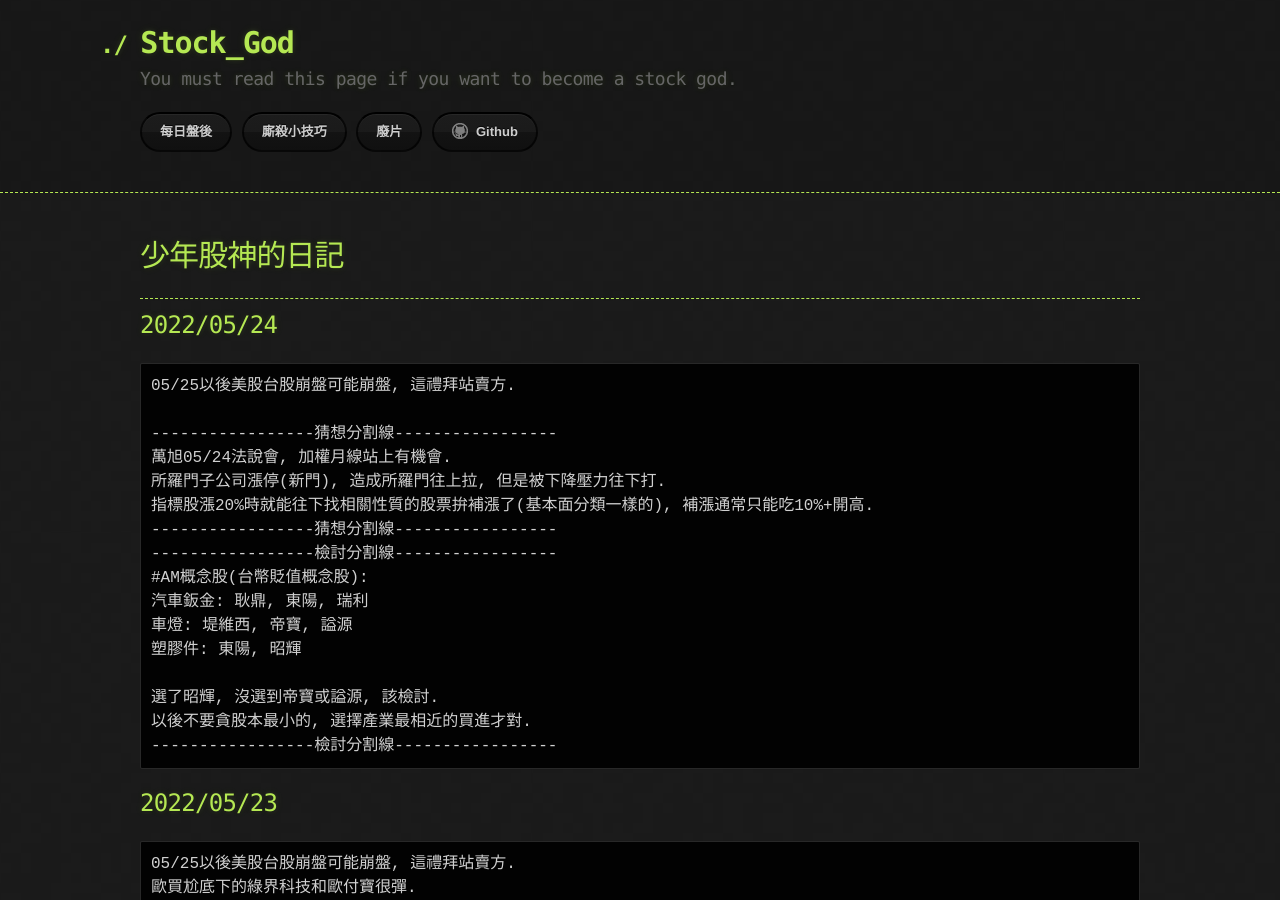
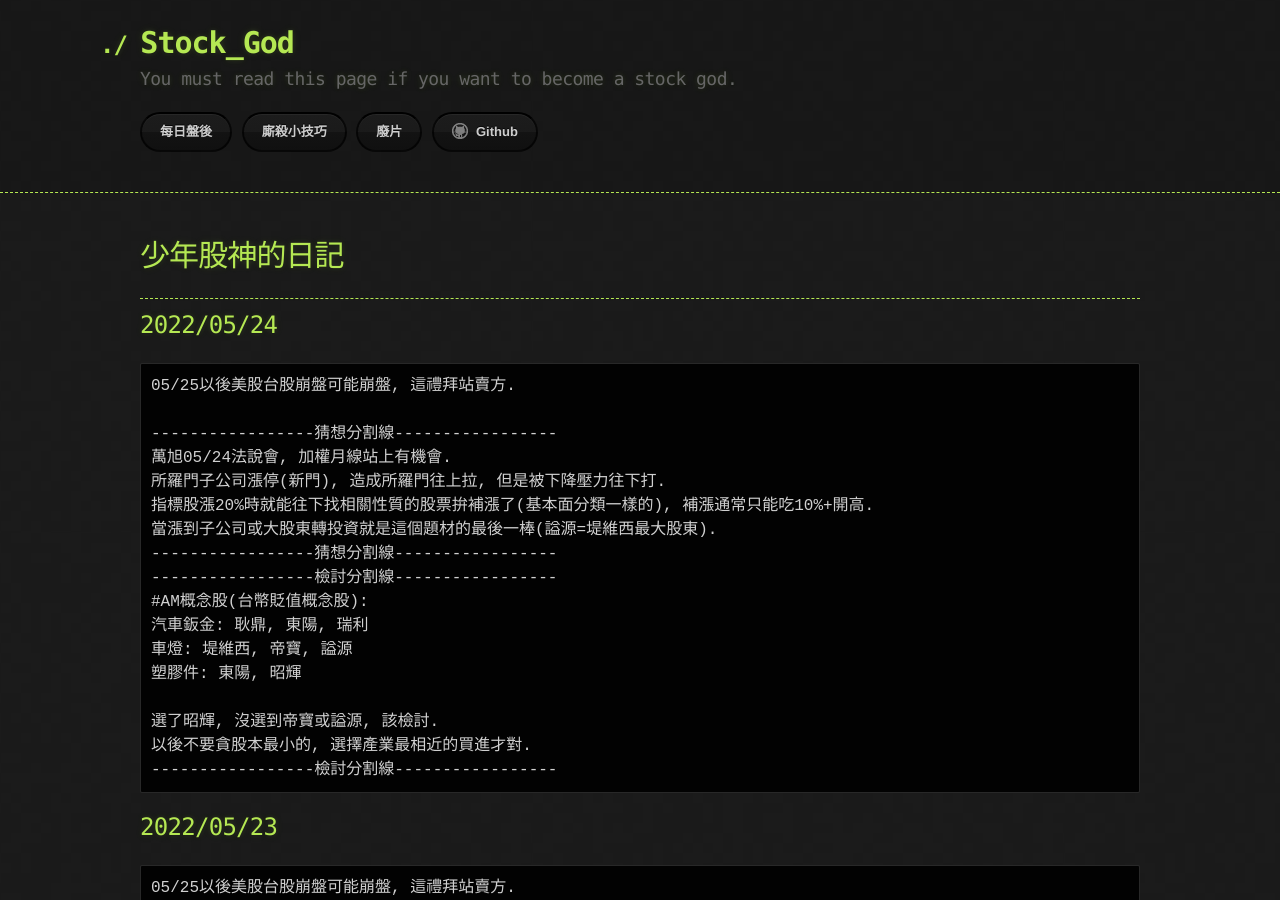
Before and after one commit to lepg5487/Stock_God, a Jekyll site: the page built from index.md, in a window 1280 px wide and 900 px high. Built offline with Jekyll 4.4.1, drawn with Linux system fonts in a browser that asks for light colours; our own code applies the rules of GitHub Pages for plain Markdown files.

Commit message:
Update index.md

```diff
--- a/index.md
+++ b/index.md
@@ -14,6 +14,7 @@ layout: testlayouts
 萬旭05/24法說會, 加權月線站上有機會.
 所羅門子公司漲停(新門), 造成所羅門往上拉, 但是被下降壓力往下打.
 指標股漲20%時就能往下找相關性質的股票拚補漲了(基本面分類一樣的), 補漲通常只能吃10%+開高.
+當漲到子公司或大股東轉投資就是這個題材的最後一棒(謚源=堤維西最大股東).
 -----------------猜想分割線-----------------
 -----------------檢討分割線-----------------
 #AM概念股(台幣貶值概念股):
```
